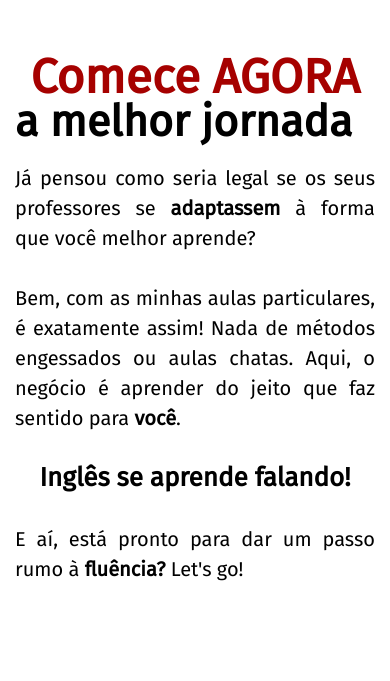
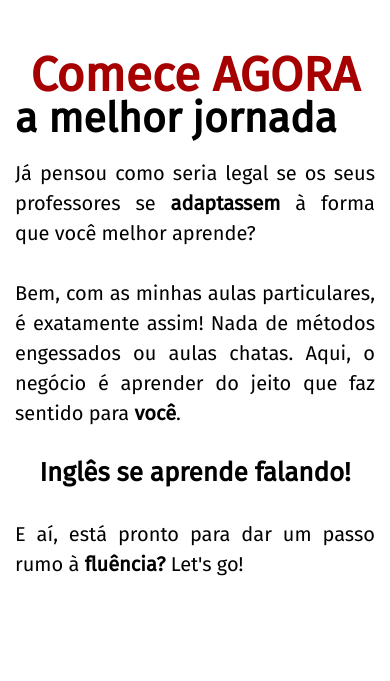
Before and after one commit to teacherchristian/teacher-christian, a plain HTML site: page index.html in a window 390 px wide. Shown: the part 129-810 px from the top of the page. Drawn offline with Linux system fonts and the light colour scheme; a script that the page names is missing.

Commit message:
Update media.css

```diff
--- a/media.css
+++ b/media.css
@@ -68,7 +68,7 @@
         justify-content: center;
     }
     h2{
-        font-size: 43px;
+        font-size: 41px;
     }
     p{
         font-size: 18px;
```
